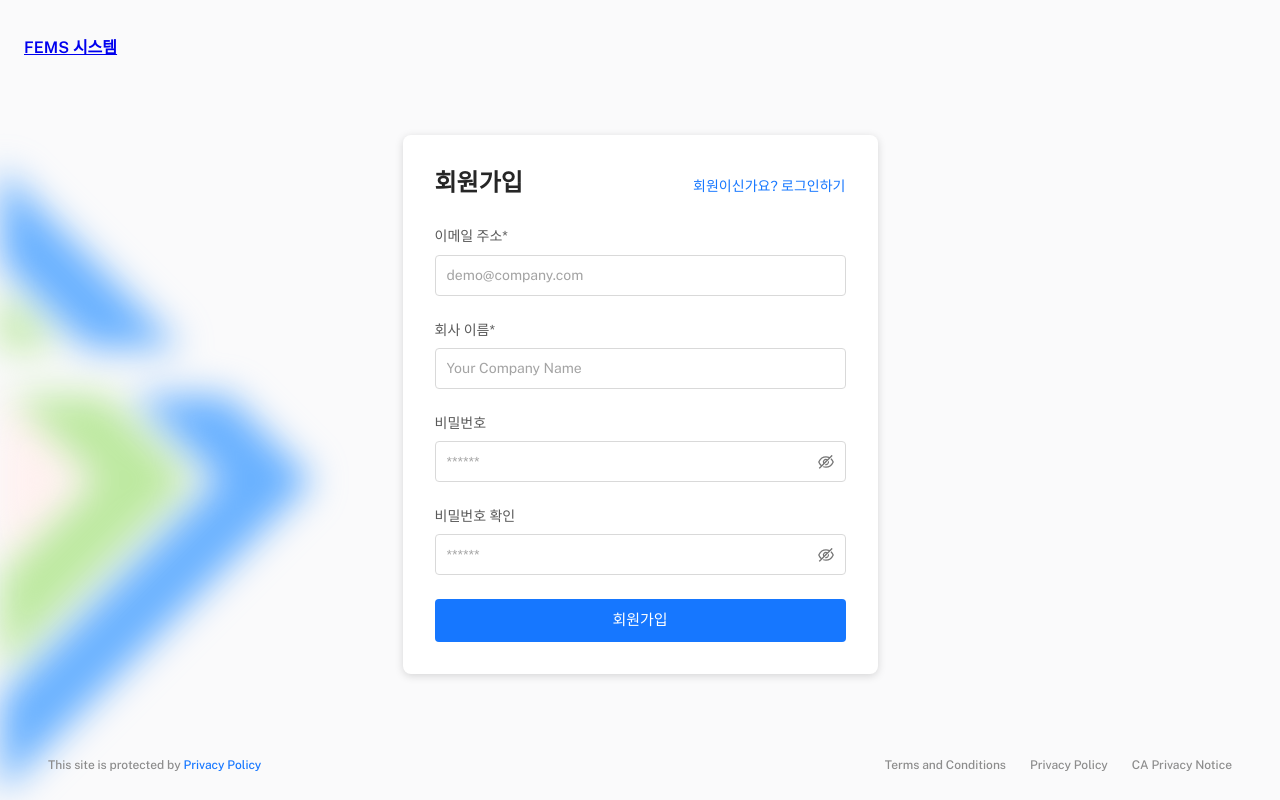
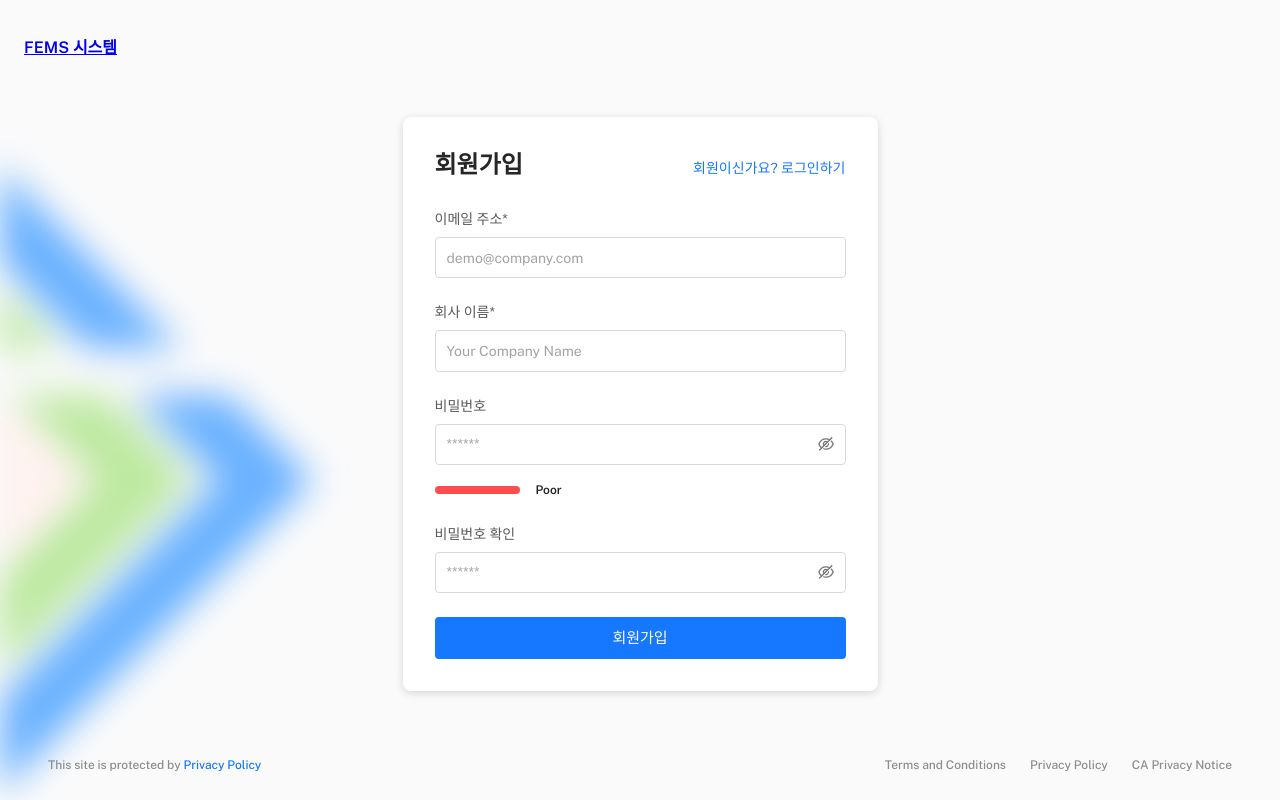
Before and after one commit to minseokbae/KNU-ITEC0402-Backend, a React (Vite) app in the folder client/: page /free/register in a window 1280 px wide. Built offline with nearby package versions, Linux system fonts and the light colour scheme.

Commit message:
회원가입시 라우팅 수정 (임시)

```diff
--- a/client/src/layout/Dashboard/Header/HeaderContent/Profile/index.jsx
+++ b/client/src/layout/Dashboard/Header/HeaderContent/Profile/index.jsx
@@ -36,7 +36,7 @@ function TabPanel({ children, value, index, ...other }) {
 
 // ==============================|| HEADER CONTENT - PROFILE ||============================== //
 
-export default function Profile({ email }) {
+export default function Profile({ name }) {
   const theme = useTheme();
 
   const anchorRef = useRef(null);
@@ -73,7 +73,7 @@ export default function Profile({ email }) {
         <Stack direction="row" spacing={1.25} alignItems="center" sx={{ p: 0.5 }}>
           <Avatar alt="profile user" src="" size="sm" />
           <Typography variant="subtitle1" sx={{ textTransform: 'capitalize' }}>
-            {email}
+            {name}
           </Typography>
         </Stack>
       </ButtonBase>
@@ -106,7 +106,7 @@ export default function Profile({ email }) {
                         <Stack direction="row" spacing={1.25} alignItems="center">
                           <Avatar alt="profile user" src="" sx={{ width: 32, height: 32 }} />
                           <Stack>
-                            <Typography variant="h6">{email}</Typography>
+                            <Typography variant="h6">{name}</Typography>
                           </Stack>
                         </Stack>
                       </Grid>
--- a/client/src/layout/Dashboard/Header/index.jsx
+++ b/client/src/layout/Dashboard/Header/index.jsx
@@ -27,7 +27,7 @@ export default function Header() {
   const drawerOpen = menuMaster.isDashboardDrawerOpened;
 
   // header content
-  const headerContent = useMemo(() => <Profile email="hi@gmail.com" />, []);
+  const headerContent = useMemo(() => <Profile name="hi@gmail.com" />, []);
 
   const iconBackColor = 'grey.100';
   const iconBackColorOpen = 'grey.200';
--- a/client/src/pages/authentication/auth-forms/AuthLogin.jsx
+++ b/client/src/pages/authentication/auth-forms/AuthLogin.jsx
@@ -23,7 +23,6 @@ import AuthContext from 'context/AuthContext';
 import EyeOutlined from '@ant-design/icons/EyeOutlined';
 import EyeInvisibleOutlined from '@ant-design/icons/EyeInvisibleOutlined';
 
-
 // ============================|| JWT - LOGIN ||============================ //
 
 export default function AuthLogin() {
@@ -45,14 +44,14 @@ export default function AuthLogin() {
     try {
       const response = await axios.post('http://222.103.41.58:5326/auth/login', {
         id: values.email,
-        password: values.password,
+        password: values.password
       });
 
       if (response.status === 200) {
         const token = response.data.token;
         login(token);
         setMessage('Login successful');
-        navigate('/');
+        navigate('/day');
       }
     } catch (error) {
       if (axios.isAxiosError(error)) {
@@ -69,11 +68,11 @@ export default function AuthLogin() {
         initialValues={{
           email: '',
           password: '',
-        submit: null,
+          submit: null
         }}
         validationSchema={Yup.object().shape({
           email: Yup.string().email('올바른 이메일 형식이어야 합니다.').max(255).required('이메일을 입력하세요.'),
-        password: Yup.string().max(255).required('비밀번호를 입력하세요.'),
+          password: Yup.string().max(255).required('비밀번호를 입력하세요.')
         })}
         onSubmit={async (values, { setSubmitting }) => {
           setSubmitting(true);
--- a/client/src/pages/authentication/auth-forms/AuthRegister.jsx
+++ b/client/src/pages/authentication/auth-forms/AuthRegister.jsx
@@ -70,21 +70,21 @@ export default function AuthRegister() {
       const response = await fetch('http://222.103.41.58:5326/auth/register', {
         method: 'POST',
         headers: {
-          'Content-Type': 'application/json',
+          'Content-Type': 'application/json'
         },
         body: JSON.stringify({
           id: values.email, // 이메일(아이디)
           password: values.password, // 비밀번호
           confirmPassword: values.confirmPassword, // 비밀번호 확인
-          companyName: values.companyName, // 회사 이름 추가
-        }),
+          companyName: values.companyName // 회사 이름 추가
+        })
       });
 
       // 응답 처리
       if (response.ok) {
         const data = await response.json();
         setMessage(data.message); // 성공 메시지 설정
-        navigate('/'); // 메인 페이지로 이동
+        navigate('/login'); // 로그인 페이지로 이동
       } else {
         const errorData = await response.json();
         setMessage(errorData.message); // 오류 메시지 설정
@@ -103,7 +103,7 @@ export default function AuthRegister() {
           email: '',
           companyName: '',
           password: '',
-    confirmPassword: '',
+          confirmPassword: ''
         }}
         validationSchema={Yup.object().shape({
           email: Yup.string().email('올바른 형식의 이메일이어야 합니다.').max(255).required('이메일을 입력하세요.'),
@@ -112,12 +112,14 @@ export default function AuthRegister() {
           confirmPassword: Yup.string()
             .max(255)
             .oneOf([Yup.ref('password'), null], '비밀번호와 일치하지 않습니다.')
-      .required('비밀번호 확인을 입력하세요.'),
+            .required('비밀번호 확인을 입력하세요.')
         })}
-  onSubmit={handleSubmit} // 제대로 연결된 핸들러
+        onSubmit={handleSubmit}
       >
         {({ errors, handleBlur, handleChange, handleSubmit, isSubmitting, touched, values }) => (
-    <form noValidate onSubmit={handleSubmit}> {/* onSubmit 수정 */}
+          <form noValidate onSubmit={handleSubmit}>
+            {' '}
+            {/* onSubmit 수정 */}
             <Grid container spacing={3}>
               {/* 이메일 입력 필드 */}
               <Grid item xs={12}>
@@ -201,6 +203,18 @@ export default function AuthRegister() {
                     {errors.password}
                   </FormHelperText>
                 )}
+                <FormControl fullWidth sx={{ mt: 2 }}>
+                  <Grid container spacing={2} alignItems="center">
+                    <Grid item>
+                      <Box sx={{ bgcolor: level?.color, width: 85, height: 8, borderRadius: '7px' }} />
+                    </Grid>
+                    <Grid item>
+                      <Typography variant="subtitle1" fontSize="0.75rem">
+                        {level?.label}
+                      </Typography>
+                    </Grid>
+                  </Grid>
+                </FormControl>
               </Grid>
 
               {/* 비밀번호 확인 필드 */}
@@ -250,8 +264,6 @@ export default function AuthRegister() {
           </form>
         )}
       </Formik>
-
-
     </>
   );
 }
```
Lines whose indentation alone changed are shown as unchanged.
